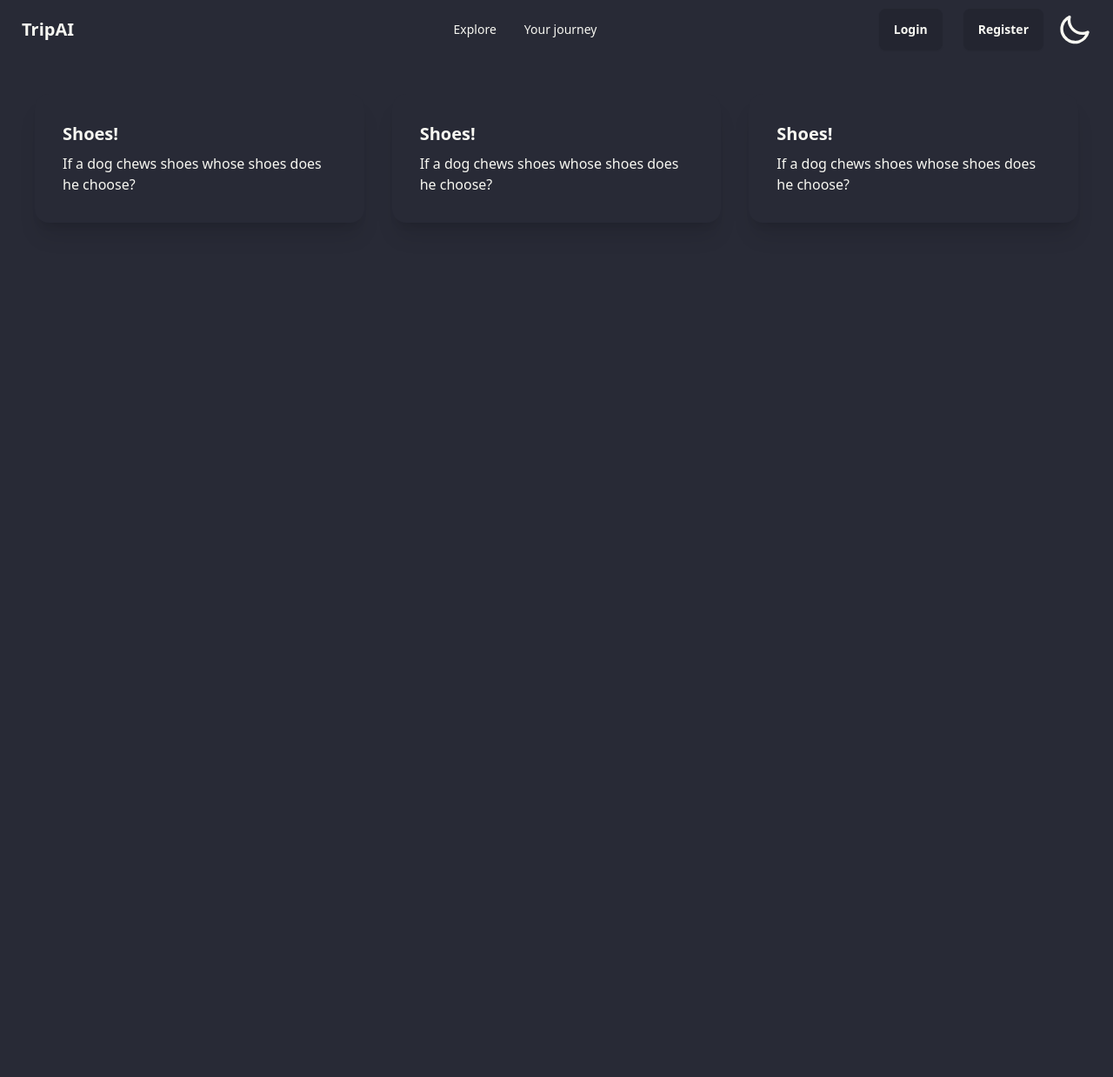
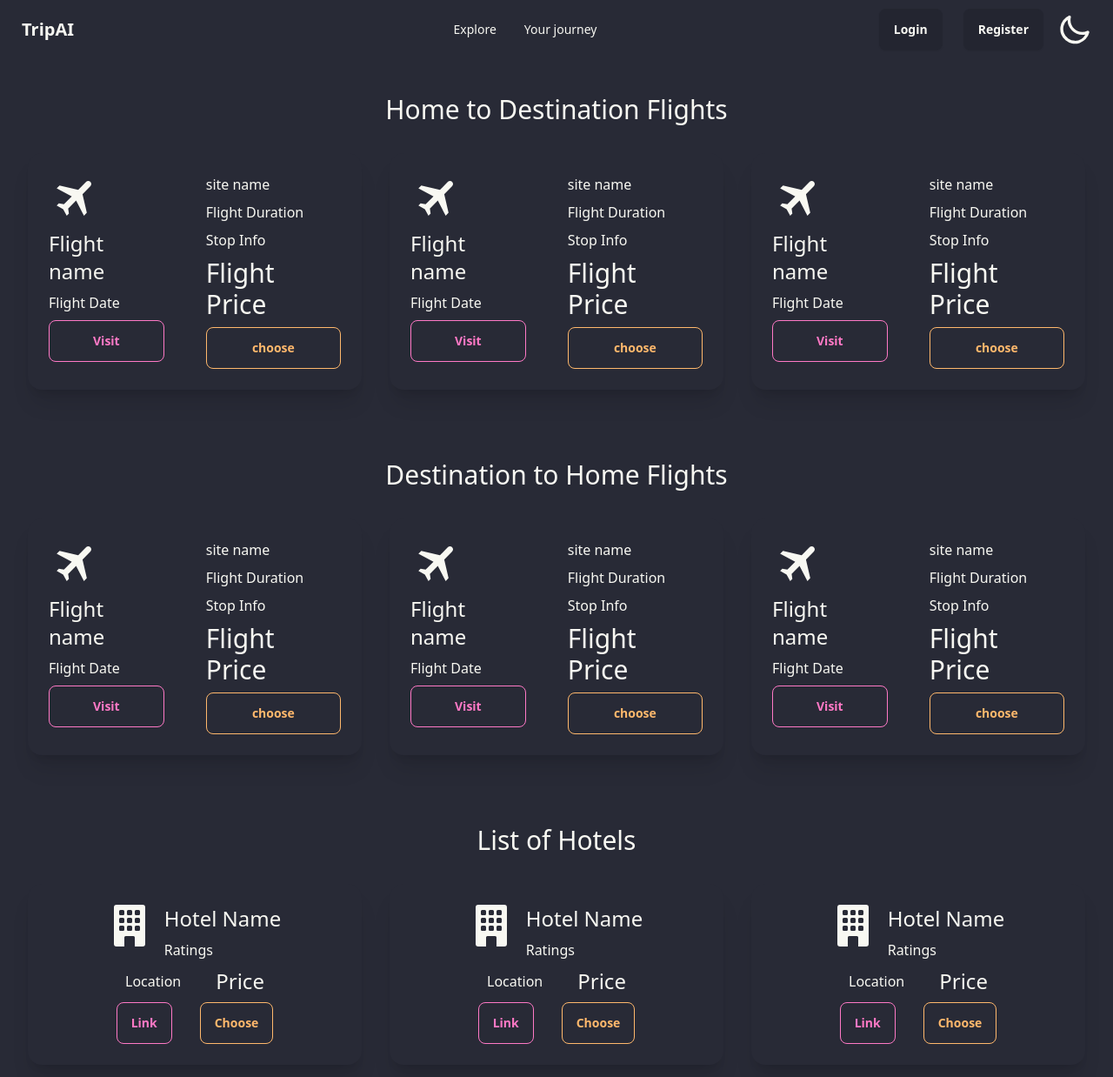
Before and after one commit to vovw/travai, a SvelteKit app in the folder ui/: page /choose in a window 1280 px wide. Shown: the top 1238 px of the page at 87% size. Before the commit the page ends 800 px from the top, so only its background shows below. Built offline with nearby package versions, Linux system fonts and the light colour scheme.

Commit message:
did by me

```diff
--- a/ui/src/routes/choose/+page.svelte
+++ b/ui/src/routes/choose/+page.svelte
@@ -2,13 +2,69 @@
 </script>
 
 <main>
-    <div class="p-10">
-        <div class="flex gap-8">
+    <div class="p-10 flex flex-col items-center gap-8">
+        <p class="text-3xl">Home to Destination Flights</p>
+        <div class="flex flex-row justify-center gap-8">
             {#each { length: 3 } as _, i}
-                <div class="card bg-base-100 w-96 shadow-xl">
-                    <div class="card-body">
-                        <h2 class="card-title">Shoes!</h2>
-                        <p>If a dog chews shoes whose shoes does he choose?</p>
+                <div class="card bg-base-100 w-96 shadow-xl flex flex-row justify-center p-6 gap-4">
+                   <div class="flex flex-col gap-2 me-8">
+                    <svg xmlns="http://www.w3.org/2000/svg" width="3.5em" height="3.5em" viewBox="0 0 24 24"><path fill="currentColor" d="M20.56 3.91c.59.59.59 1.54 0 2.12l-3.89 3.89l2.12 9.19l-1.41 1.42l-3.88-7.43L9.6 17l.36 2.47l-1.07 1.06l-1.76-3.18l-3.19-1.77L5 14.5l2.5.37L11.37 11L3.94 7.09l1.42-1.41l9.19 2.12l3.89-3.89c.56-.58 1.56-.58 2.12 0" /></svg>
+                    <p class="text-2xl">Flight name</p>
+                    <p>Flight Date</p>
+                    <button class="btn btn-outline btn-primary">Visit</button>
+                   </div>
+                   <div class="flex flex-col gap-2">
+                    <p>site name</p>
+                    <p>Flight Duration</p>
+                    <p>Stop Info</p>
+                    <p class="text-3xl">Flight Price</p>
+                    <button class="btn btn-outline btn-accent">choose</button>
+                   </div>
+                </div>
+            {/each}
+        </div>
+    </div>
+    <div class="p-10 flex flex-col items-center gap-8">
+        <p class="text-3xl">Destination to Home Flights</p>
+        <div class="flex flex-row justify-center gap-8">
+            {#each { length: 3 } as _, i}
+            <div class="card bg-base-100 w-96 shadow-xl flex flex-row justify-center p-6 gap-4">
+                <div class="flex flex-col gap-2 me-8">
+                 <svg xmlns="http://www.w3.org/2000/svg" width="3.5em" height="3.5em" viewBox="0 0 24 24"><path fill="currentColor" d="M20.56 3.91c.59.59.59 1.54 0 2.12l-3.89 3.89l2.12 9.19l-1.41 1.42l-3.88-7.43L9.6 17l.36 2.47l-1.07 1.06l-1.76-3.18l-3.19-1.77L5 14.5l2.5.37L11.37 11L3.94 7.09l1.42-1.41l9.19 2.12l3.89-3.89c.56-.58 1.56-.58 2.12 0" /></svg>
+                 <p class="text-2xl">Flight name</p>
+                 <p>Flight Date</p>
+                 <button class="btn btn-outline btn-primary">Visit</button>
+                </div>
+                <div class="flex flex-col gap-2">
+                 <p>site name</p>
+                 <p>Flight Duration</p>
+                 <p>Stop Info</p>
+                 <p class="text-3xl">Flight Price</p>
+                 <button class="btn btn-outline btn-accent">choose</button>
+                </div>
+             </div>
+            {/each}
+        </div>
+    </div>
+    <div class="p-10 flex flex-col items-center gap-8">
+        <p class="text-3xl">List of Hotels</p>
+        <div class="flex flex-row justify-center gap-8">
+            {#each { length: 3 } as _, i}
+                <div class="card bg-base-100 w-96 shadow-xl flex flex-col justify-center items-center p-6 gap-2">
+                    <div class="flex flex-row gap-4">
+                        <svg xmlns="http://www.w3.org/2000/svg" width="3em" height="3em" viewBox="0 0 16 16"><path fill="currentColor" d="M3 0a1 1 0 0 0-1 1v14a1 1 0 0 0 1 1h3v-3.5a.5.5 0 0 1 .5-.5h3a.5.5 0 0 1 .5.5V16h3a1 1 0 0 0 1-1V1a1 1 0 0 0-1-1zm1 2.5a.5.5 0 0 1 .5-.5h1a.5.5 0 0 1 .5.5v1a.5.5 0 0 1-.5.5h-1a.5.5 0 0 1-.5-.5zm3 0a.5.5 0 0 1 .5-.5h1a.5.5 0 0 1 .5.5v1a.5.5 0 0 1-.5.5h-1a.5.5 0 0 1-.5-.5zm3.5-.5h1a.5.5 0 0 1 .5.5v1a.5.5 0 0 1-.5.5h-1a.5.5 0 0 1-.5-.5v-1a.5.5 0 0 1 .5-.5M4 5.5a.5.5 0 0 1 .5-.5h1a.5.5 0 0 1 .5.5v1a.5.5 0 0 1-.5.5h-1a.5.5 0 0 1-.5-.5zM7.5 5h1a.5.5 0 0 1 .5.5v1a.5.5 0 0 1-.5.5h-1a.5.5 0 0 1-.5-.5v-1a.5.5 0 0 1 .5-.5m2.5.5a.5.5 0 0 1 .5-.5h1a.5.5 0 0 1 .5.5v1a.5.5 0 0 1-.5.5h-1a.5.5 0 0 1-.5-.5zM4.5 8h1a.5.5 0 0 1 .5.5v1a.5.5 0 0 1-.5.5h-1a.5.5 0 0 1-.5-.5v-1a.5.5 0 0 1 .5-.5m2.5.5a.5.5 0 0 1 .5-.5h1a.5.5 0 0 1 .5.5v1a.5.5 0 0 1-.5.5h-1a.5.5 0 0 1-.5-.5zm3.5-.5h1a.5.5 0 0 1 .5.5v1a.5.5 0 0 1-.5.5h-1a.5.5 0 0 1-.5-.5v-1a.5.5 0 0 1 .5-.5" /></svg>
+                        <div class="flex flex-col gap-2">
+                            <p class="text-2xl">Hotel Name</p>
+                            <p>Ratings</p>
+                        </div>
+                    </div>
+                    <div class="flex flex-row gap-10 items-center">
+                        <p>Location</p>
+                        <p class="text-2xl">Price</p>
+                    </div>
+                    <div class="flex flex-row gap-8">
+                        <button class="btn btn-outline btn-primary">Link</button>
+                        <button class="btn btn-outline btn-accent">Choose</button>
                     </div>
                 </div>
             {/each}
--- a/ui/src/routes/explore/+page.svelte
+++ b/ui/src/routes/explore/+page.svelte
@@ -1,4 +1,6 @@
 <script>
+    import { goto } from "$app/navigation";
+    import axios from "axios"
     let data = [
         {
             key: 0,
@@ -30,16 +32,27 @@
     let i = 0;
     let onClick = () => {
         i++;
-        if (i == data.length) console.log(data);
+        if (i == data.length){
+            sendFunction()
+        }
     };
+    let sendFunction=async()=>{
+        try{
+            let response=await axios.post('http://localhost:4000/',data)
+        }
+        catch(e){
+            console.log(e);
+        }
+    }
+
 </script>
 
 {#if i >= 0 && i <= 4}
     <div class="mt-48 flex flex-col items-center justify-center gap-8">
         <p class="text-6xl">{data[i].que}</p>
-        <p class="text-2xl">Your response: {data[i].ans}</p>
+        <!-- <p class="text-2xl">Your response: {data[i].ans}</p> -->
     </div>
-    <div class="absolute bottom-0 mb-96 w-full">
+    <div class="mt-20 mb-96 w-full">
         {#if i == 0 || i == 1 || i == 4}
             <div class="flex flex-row items-center justify-center gap-2">
                 <input
@@ -122,3 +135,6 @@
         {/if}
     </div>
 {/if}
+{#if i==5}
+<p>hello</p>
+{/if}
```
